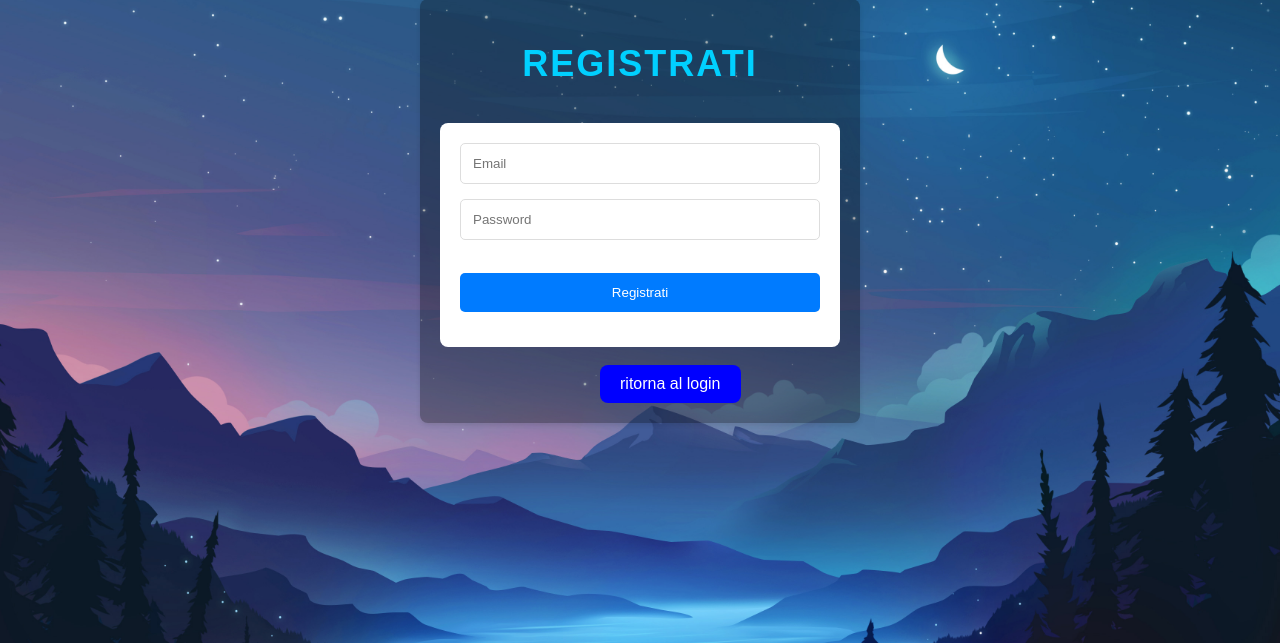
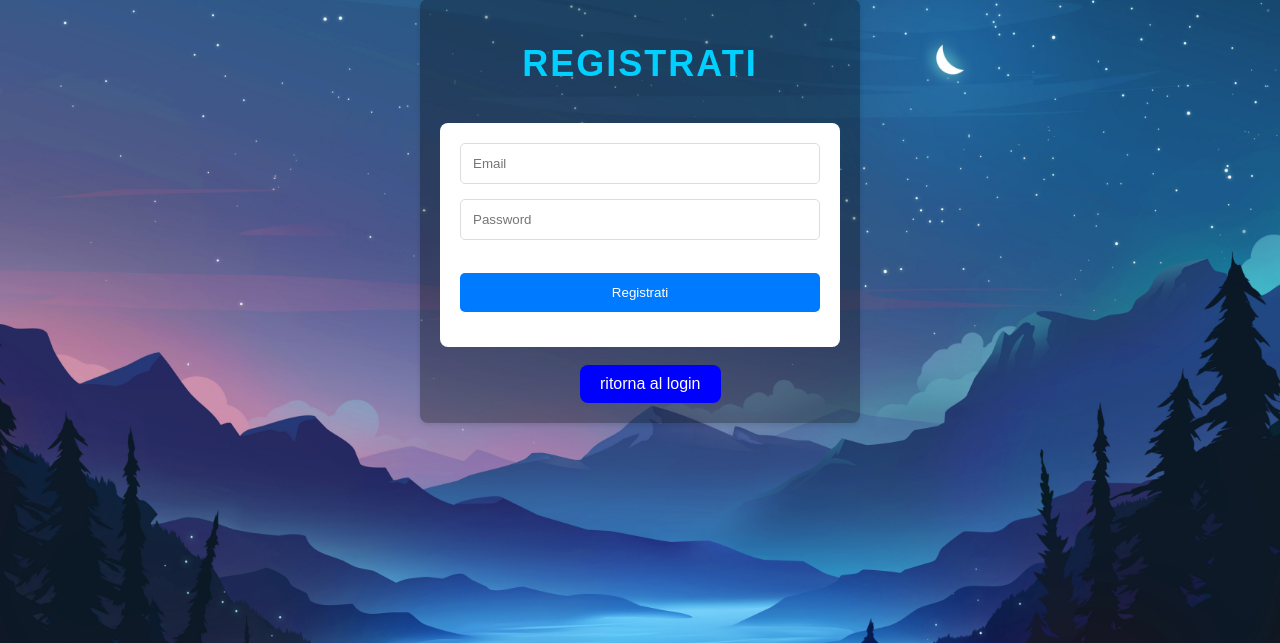
Before and after one commit to Cuco22/progetto_AWS, a PHP site: page /register.php in a window 1280 px wide. Shown: the part 21-664 px from the top of the page. Run offline with PHP 8.4, Linux system fonts and the light colour scheme.

Commit message:
Update style_register.css

```diff
--- a/aws_progetto/css/style_register.css
+++ b/aws_progetto/css/style_register.css
@@ -76,7 +76,7 @@ input[type="submit"]:hover {
     text-decoration: none; /* Rimuove la sottolineatura predefinita */
     display: inline-block; /* Assicura che il padding funzioni come previsto */
     text-align: center;
-    margin-left: 40%;
+    margin-left: 35%;
 }
 
 
```
